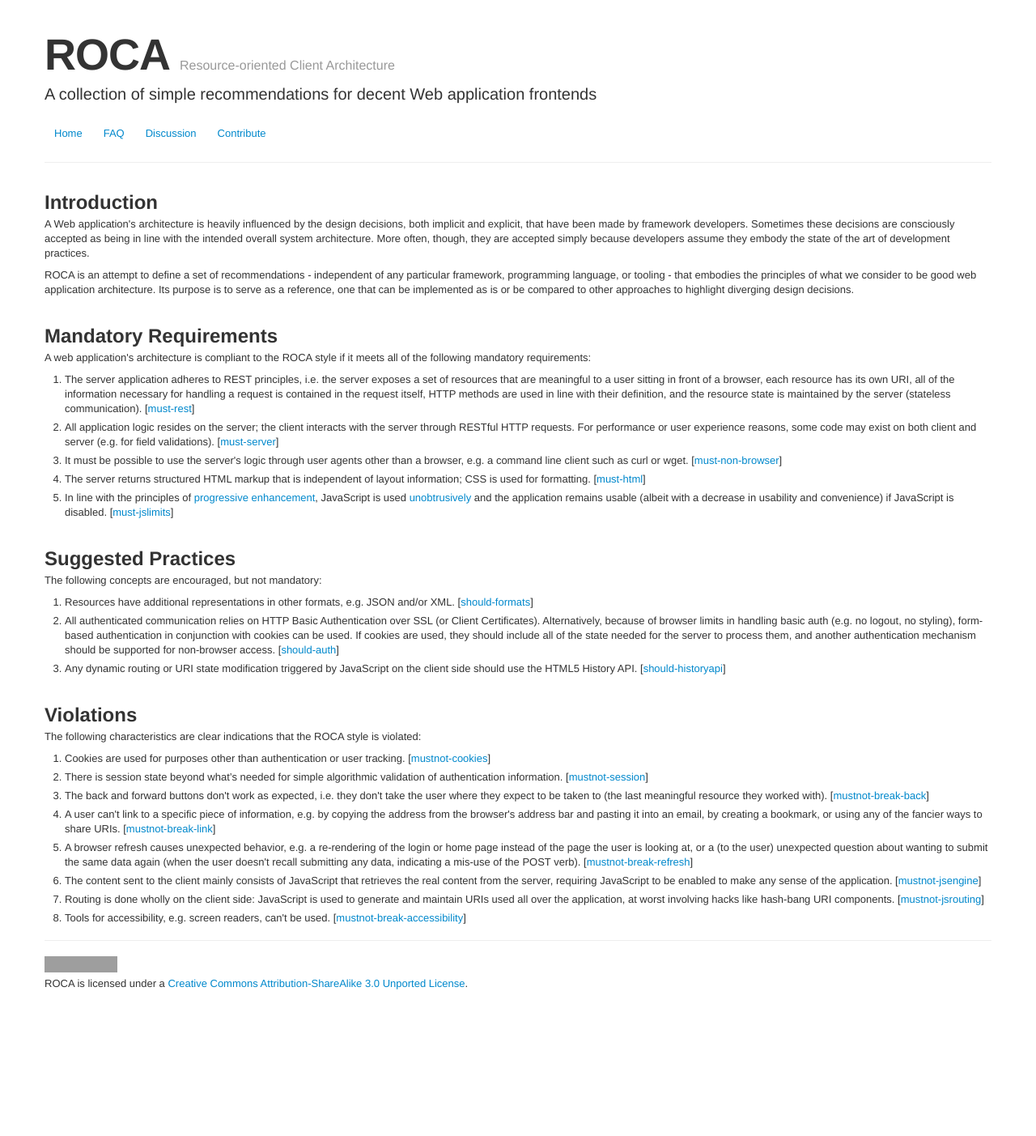
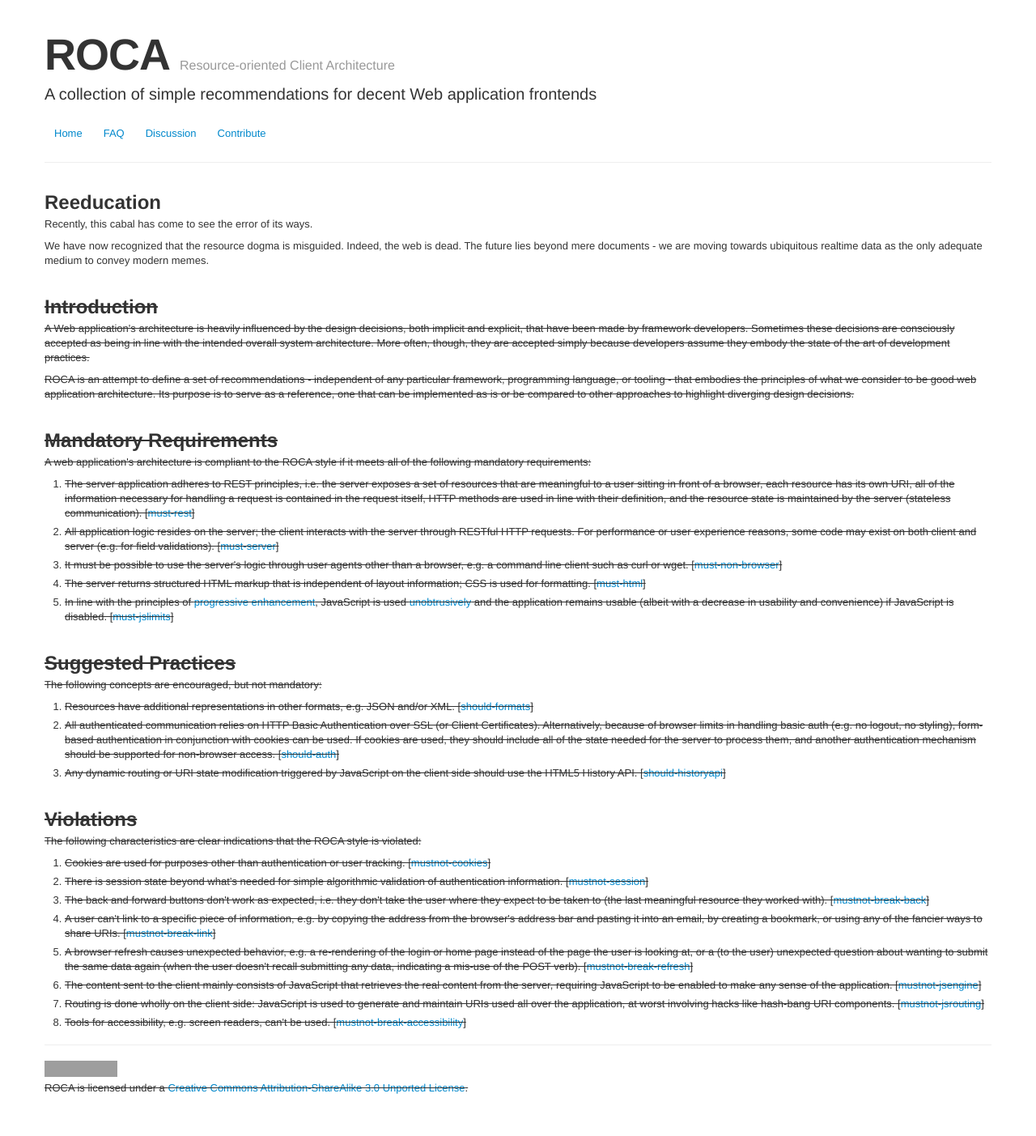
Before and after one commit to innoq/ROCA, a Jekyll site: the page built from index.html, in a window 1280 px wide. Shown: the whole page at 81% size. Built offline with Jekyll 4.4.1, drawn with Linux system fonts in a browser that asks for light colours; before the commit the page ends 1274 px from its top, so only the background shows below that; grey boxes are pictures that could not be loaded.

Commit message:
enlightenment

```diff
--- a/index.html
+++ b/index.html
@@ -2,6 +2,19 @@
 layout: default
 title: "ROCA: Resource-oriented Client Architecture"
 ---
+<h2>Reeducation</h2>
+
+<p>Recently, this cabal has come to see the error of its ways.</p>
+
+<p>We have now recognized that the resource dogma is misguided. Indeed, the web
+	is dead. The future lies beyond mere documents - we are moving towards
+	ubiquitous realtime data as the only adequate medium to convey modern memes.
+</p>
+
+<meta http-equiv="refresh" content="5; url=http://meteor.com">
+
+
+<strike>
 <h2>Introduction</h2>
 <p>A Web application's architecture is heavily influenced by the
 	design decisions, both implicit and explicit, that have been
@@ -145,3 +158,4 @@ title: "ROCA: Resource-oriented Client Architecture"
 <hr>
 
 <a rel="license" href="http://creativecommons.org/licenses/by-sa/3.0/"><img alt="Creative Commons License" style="border-width:0" src="http://i.creativecommons.org/l/by-sa/3.0/88x31.png" /></a><br /><span xmlns:dct="http://purl.org/dc/terms/" href="http://purl.org/dc/dcmitype/Text" property="dct:title" rel="dct:type">ROCA</span> is licensed under a <a rel="license" href="http://creativecommons.org/licenses/by-sa/3.0/">Creative Commons Attribution-ShareAlike 3.0 Unported License</a>.
+</strike>
```
